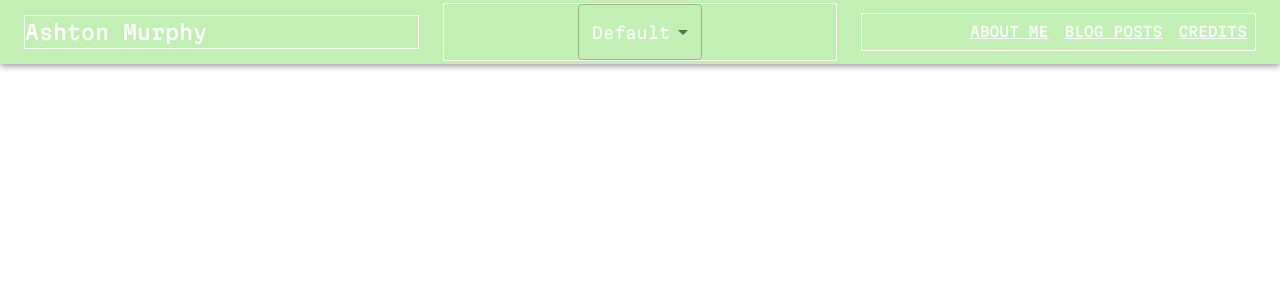
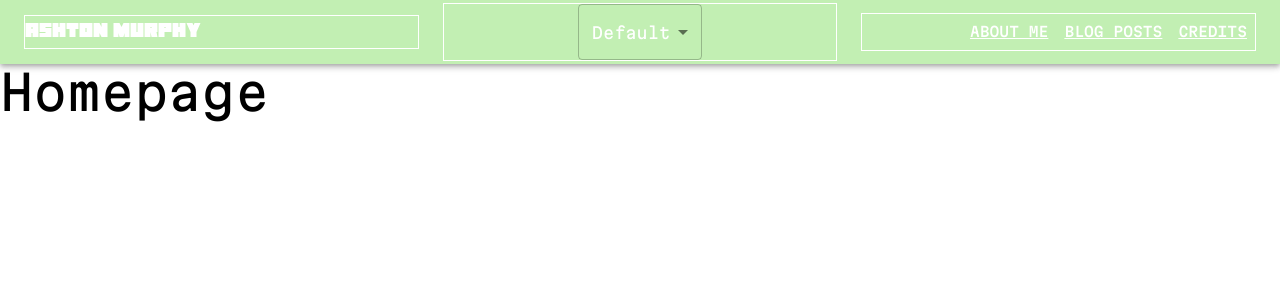
Before and after one commit to AsMurphy-student/react-projects, a React (Create React App) app in the folder mui-testing/: page / in a window 1280 px wide. Shown: the top 300 px of the page. Built offline with nearby package versions, Linux system fonts and the light colour scheme.

Commit message:
Figured out how to use multiple fonts

```diff
--- a/mui-testing/src/App.css
+++ b/mui-testing/src/App.css
@@ -1,4 +1,4 @@
-.App {
+/* .App {
   text-align: center;
 }
 
@@ -35,4 +35,4 @@
   to {
     transform: rotate(360deg);
   }
-}
+} */
--- a/mui-testing/src/App.tsx
+++ b/mui-testing/src/App.tsx
@@ -5,7 +5,7 @@ import { AppBar, Box, Card, CardMedia, Chip, Container, createTheme, Grid2, Pape
 import ButtonAppBar from './components/AppBar';
 import StickyFooter from './components/Footer';
 
-import "./fonts/MartianMonoVF.ttf";
+//import MartianMono from "./fonts/MartianMonoVF.ttf";
 import ReactDOM from 'react-dom';
 import Homepage from './Homepage';
 
@@ -15,6 +15,9 @@ const themes: Theme[] = [];
 const theme = createTheme({
   typography: {
     fontFamily: 'MartianMono',
+    h6: {
+      fontFamily: 'BoldBlock',
+    },
   },
   palette: {
     primary: {
--- a/mui-testing/src/Homepage.tsx
+++ b/mui-testing/src/Homepage.tsx
@@ -1,9 +1,9 @@
 import React, { useState } from 'react';
 import logo from './logo.svg';
 import './App.css';
-import { AppBar, Box, Card, CardMedia, Chip, Container, createTheme, Grid2, Paper, SelectChangeEvent, styled, Theme, Typography } from '@mui/material';
+import { AppBar, Box, Card, CardMedia, Chip, Container, createTheme, Grid2, Paper, SelectChangeEvent, styled, Theme, ThemeProvider, Typography } from '@mui/material';
 
-import "./fonts/MartianMonoVF.ttf";
+//import "./fonts/MartianMonoVF.ttf";
 import ReactDOM from 'react-dom';
 import ButtonAppBar from './components/AppBar';
 
@@ -12,6 +12,9 @@ function Homepage(props: {theme: Theme, updateTheme: React.Dispatch<React.SetSta
   return (
     <div>
       <ButtonAppBar theme={props.theme} updateTheme={props.updateTheme} currentTheme={props.currentTheme}/>
+      <ThemeProvider theme={props.theme}>
+        <Typography variant="h3" component="div" align="left">Homepage</Typography>
+      </ThemeProvider>
     </div>
   )
 }
--- a/mui-testing/src/index.css
+++ b/mui-testing/src/index.css
@@ -3,7 +3,14 @@
 @tailwind utilities;
 
 @font-face {
-  font-family: "MartianMono";   /*Can be any text*/
+  font-family: "MartianMono";
+  font-style: normal;
   src: local("MartianMono"),
     url("./fonts/MartianMonoVF.ttf") format("truetype");
 }
+@font-face {
+  font-family: "BoldBlock";
+  font-style: normal;
+  src: local("BoldBlock"),
+    url("./fonts/Bold\ Block.ttf") format("truetype");
+}
```
Also changed, not shown: mui-testing/src/fonts/Bold Block.ttf (added).
